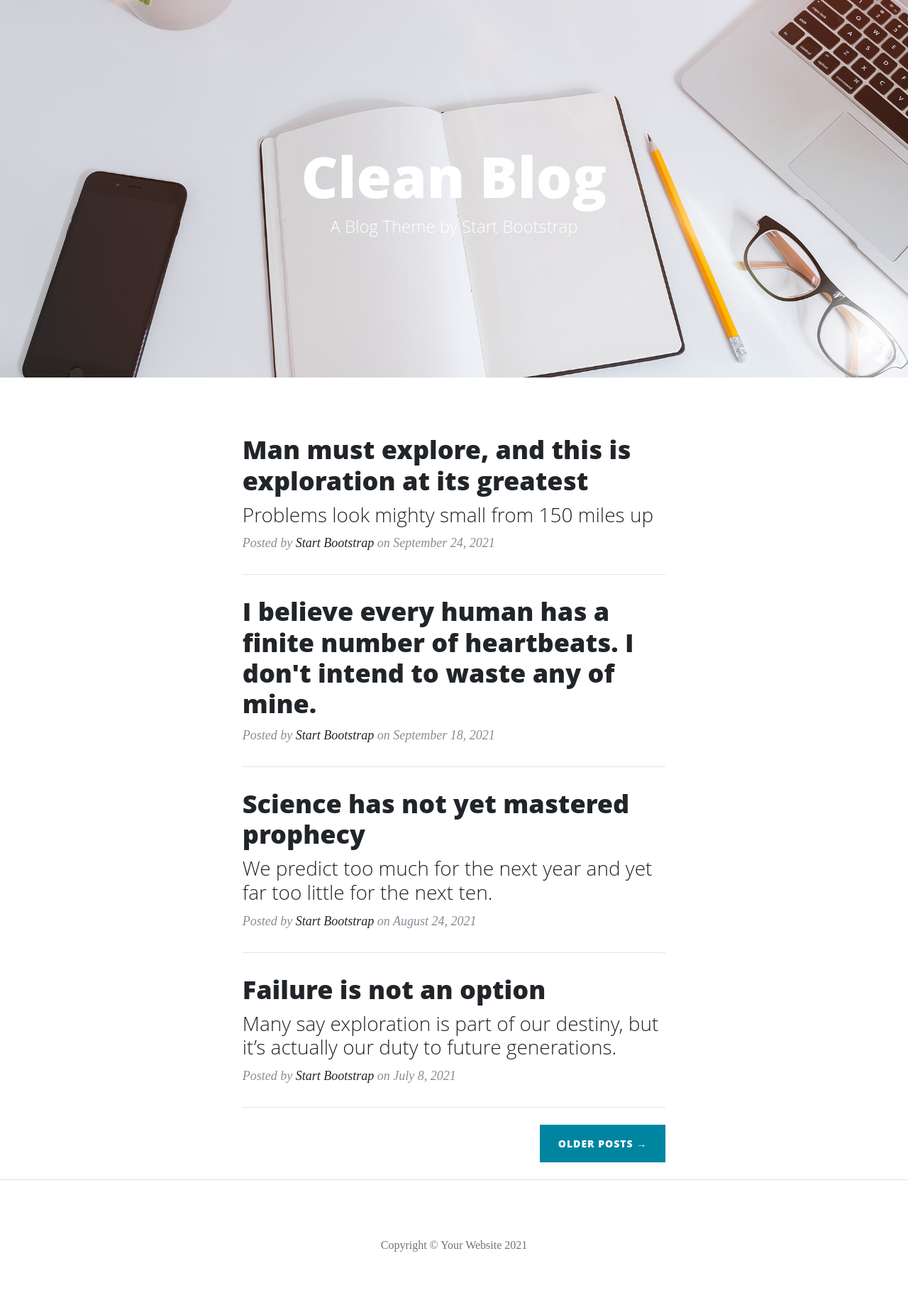
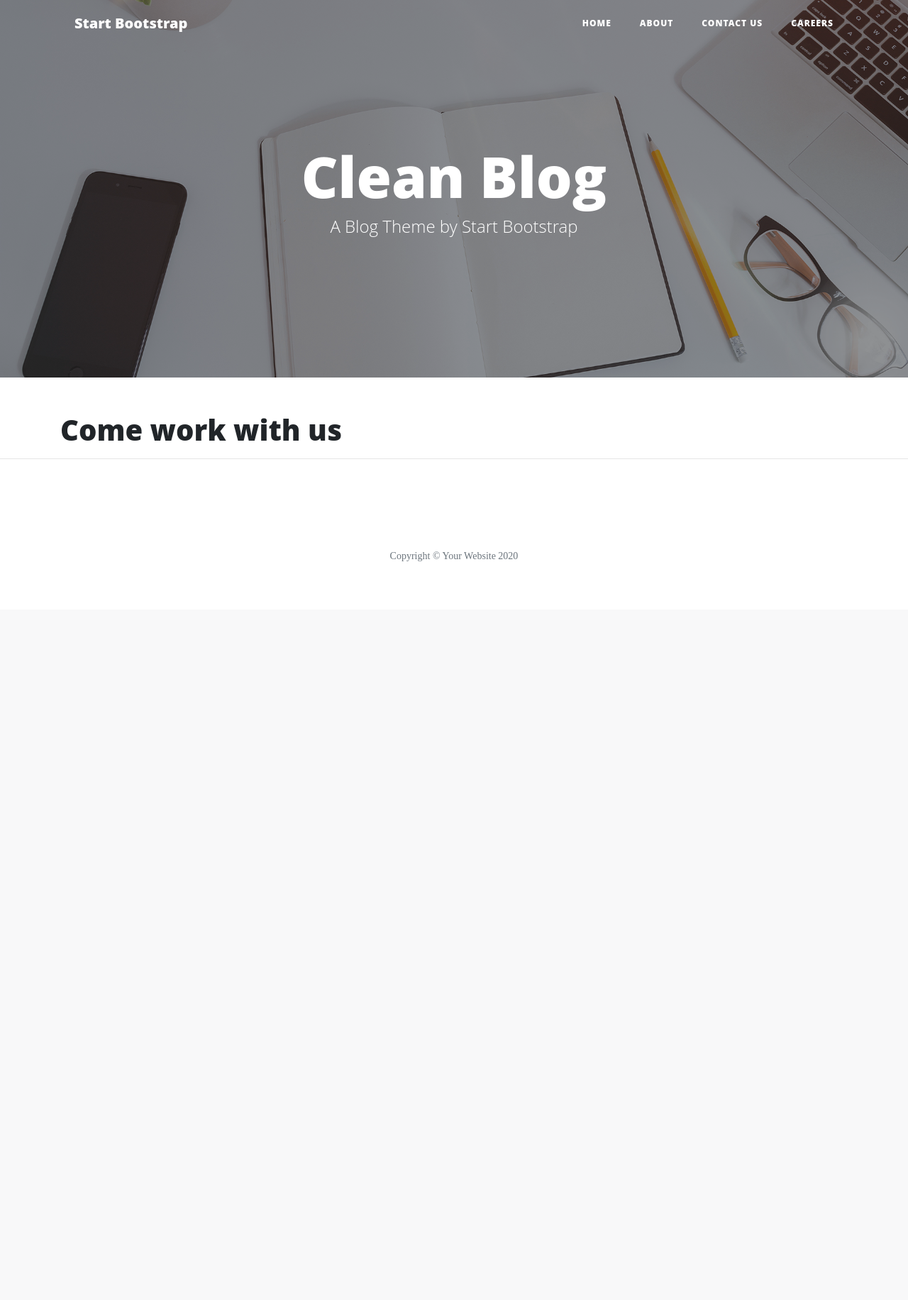
Before and after one commit to TaraRhoseyn/thorin-flask-app, a Flask app: page /careers in a window 1280 px wide. Shown: the whole page at 71% size. After the commit the page ends 791 px from the top, so only its background shows below. Run offline with Flask 2, Linux system fonts and the light colour scheme; some libraries are stand-ins or nearby versions.

Commit message:
Update base.html content with use_for() methods

```diff
--- a/templates/base.html
+++ b/templates/base.html
@@ -2,36 +2,46 @@
 <html lang="en">
 <head>
     <meta charset="UTF-8">
-        <meta http-equiv="X-UA-Compatible" content="IE=edge">
     <meta name="viewport" content="width=device-width, initial-scale=1.0">
+    <meta http-equiv="X-UA-Compatible" content="ie=edge">
     <link rel="stylesheet" href="{{ url_for('static', filename='vendor/bootstrap/css/bootstrap.min.css') }}">
     <link rel="stylesheet" href="{{ url_for('static', filename='css/clean-blog.min.css') }}">
     <title>Hello Flask</title>
 </head>
 <body>
-        <!-- Navigation-->
-        <nav class="navbar navbar-expand-lg navbar-light" id="mainNav">
-            <div class="container px-4 px-lg-5">
-                <a class="navbar-brand" href="index.html">Start Bootstrap</a>
-                <button class="navbar-toggler" type="button" data-bs-toggle="collapse" data-bs-target="#navbarResponsive" aria-controls="navbarResponsive" aria-expanded="false" aria-label="Toggle navigation">
+
+	<nav class="navbar navbar-expand-lg navbar-light fixed-top" id="mainNav">
+		<div class="container">
+			<a class="navbar-brand" href="{{ url_for('index') }}">Start Bootstrap</a>
+			<button class="navbar-toggler navbar-toggler-right" type="button" data-toggle="collapse" data-target="#navbarResponsive" aria-controls="navbarResponsive" aria-expanded="false" aria-label="Toggle navigation">
 	        Menu
 	        <i class="fas fa-bars"></i>
 	      </button>
 			<div class="collapse navbar-collapse" id="navbarResponsive">
-                    <ul class="navbar-nav ms-auto py-4 py-lg-0">
-                        <li class="nav-item"><a class="nav-link px-lg-3 py-3 py-lg-4" href="index.html">Home</a></li>
-                        <li class="nav-item"><a class="nav-link px-lg-3 py-3 py-lg-4" href="about.html">About</a></li>
-                        <li class="nav-item"><a class="nav-link px-lg-3 py-3 py-lg-4" href="post.html">Sample Post</a></li>
-                        <li class="nav-item"><a class="nav-link px-lg-3 py-3 py-lg-4" href="contact.html">Contact</a></li>
+				<ul class="navbar-nav ml-auto">
+					<li class="nav-item">
+						<a class="nav-link" href="{{ url_for('index') }}">Home</a>
+					</li>
+					<li class="nav-item">
+						<a class="nav-link" href="{{ url_for('about') }}">About</a>
+					</li>
+					<li class="nav-item">
+						<a class="nav-link" href="{{ url_for('contact') }}">Contact Us</a>
+					</li>
+					<li class="nav-item">
+						<a class="nav-link" href="{{ url_for('careers') }}">Careers</a>
+					</li>
 				</ul>
 			</div>
 		</div>
 	</nav>
-        <!-- Page Header-->
-        <header class="masthead" style="background-image: url('assets/img/home-bg.jpg')">
-            <div class="container position-relative px-4 px-lg-5">
-                <div class="row gx-4 gx-lg-5 justify-content-center">
-                    <div class="col-md-10 col-lg-8 col-xl-7">
+
+	<!-- Page Header -->
+	<header class="masthead" style="background-image: url('{{ url_for('static', filename='img/home-bg.jpg') }}')">
+		<div class="overlay"></div>
+		<div class="container">
+			<div class="row">
+				<div class="col-lg-8 col-md-10 mx-auto">
 					<div class="site-heading">
 						<h1>Clean Blog</h1>
 						<span class="subheading">A Blog Theme by Start Bootstrap</span>
@@ -40,76 +50,25 @@
 			</div>
 		</div>
 	</header>
-        <!-- Main Content-->
-        <div class="container px-4 px-lg-5">
-            <div class="row gx-4 gx-lg-5 justify-content-center">
-                <div class="col-md-10 col-lg-8 col-xl-7">
-                    <!-- Post preview-->
-                    <div class="post-preview">
-                        <a href="post.html">
-                            <h2 class="post-title">Man must explore, and this is exploration at its greatest</h2>
-                            <h3 class="post-subtitle">Problems look mighty small from 150 miles up</h3>
-                        </a>
-                        <p class="post-meta">
-                            Posted by
-                            <a href="#!">Start Bootstrap</a>
-                            on September 24, 2021
-                        </p>
+
+	<!-- Main Content -->
+	<div class="container">
+
+        {% block content %}
+        {% endblock %}
+
 	</div>
-                    <!-- Divider-->
-                    <hr class="my-4" />
-                    <!-- Post preview-->
-                    <div class="post-preview">
-                        <a href="post.html"><h2 class="post-title">I believe every human has a finite number of heartbeats. I don't intend to waste any of mine.</h2></a>
-                        <p class="post-meta">
-                            Posted by
-                            <a href="#!">Start Bootstrap</a>
-                            on September 18, 2021
-                        </p>
-                    </div>
-                    <!-- Divider-->
-                    <hr class="my-4" />
-                    <!-- Post preview-->
-                    <div class="post-preview">
-                        <a href="post.html">
-                            <h2 class="post-title">Science has not yet mastered prophecy</h2>
-                            <h3 class="post-subtitle">We predict too much for the next year and yet far too little for the next ten.</h3>
-                        </a>
-                        <p class="post-meta">
-                            Posted by
-                            <a href="#!">Start Bootstrap</a>
-                            on August 24, 2021
-                        </p>
-                    </div>
-                    <!-- Divider-->
-                    <hr class="my-4" />
-                    <!-- Post preview-->
-                    <div class="post-preview">
-                        <a href="post.html">
-                            <h2 class="post-title">Failure is not an option</h2>
-                            <h3 class="post-subtitle">Many say exploration is part of our destiny, but it’s actually our duty to future generations.</h3>
-                        </a>
-                        <p class="post-meta">
-                            Posted by
-                            <a href="#!">Start Bootstrap</a>
-                            on July 8, 2021
-                        </p>
-                    </div>
-                    <!-- Divider-->
-                    <hr class="my-4" />
-                    <!-- Pager-->
-                    <div class="d-flex justify-content-end mb-4"><a class="btn btn-primary text-uppercase" href="#!">Older Posts →</a></div>
-                </div>
-            </div>
-        </div>
-        <!-- Footer-->
-        <footer class="border-top">
-            <div class="container px-4 px-lg-5">
-                <div class="row gx-4 gx-lg-5 justify-content-center">
-                    <div class="col-md-10 col-lg-8 col-xl-7">
+
+	<hr>
+
+	<!-- Footer -->
+	<footer>
+		<div class="container">
+			<div class="row">
+				<div class="col-lg-8 col-md-10 mx-auto">
 					<ul class="list-inline text-center">
 						<li class="list-inline-item">
-                                <a href="#!">
+							<a href="#">
 								<span class="fa-stack fa-lg">
 	                  <i class="fas fa-circle fa-stack-2x"></i>
 	                  <i class="fab fa-twitter fa-stack-1x fa-inverse"></i>
@@ -117,7 +76,7 @@
 							</a>
 						</li>
 						<li class="list-inline-item">
-                                <a href="#!">
+							<a href="#">
 								<span class="fa-stack fa-lg">
 	                  <i class="fas fa-circle fa-stack-2x"></i>
 	                  <i class="fab fa-facebook-f fa-stack-1x fa-inverse"></i>
@@ -125,7 +84,7 @@
 							</a>
 						</li>
 						<li class="list-inline-item">
-                                <a href="#!">
+							<a href="#">
 								<span class="fa-stack fa-lg">
 	                  <i class="fas fa-circle fa-stack-2x"></i>
 	                  <i class="fab fa-github fa-stack-1x fa-inverse"></i>
@@ -133,7 +92,7 @@
 							</a>
 						</li>
 					</ul>
-                        <div class="small text-center text-muted fst-italic">Copyright &copy; Your Website 2021</div>
+					<p class="copyright text-muted">Copyright &copy; Your Website 2020</p>
 				</div>
 			</div>
 		</div>
```
Lines whose indentation alone changed are shown as unchanged.
